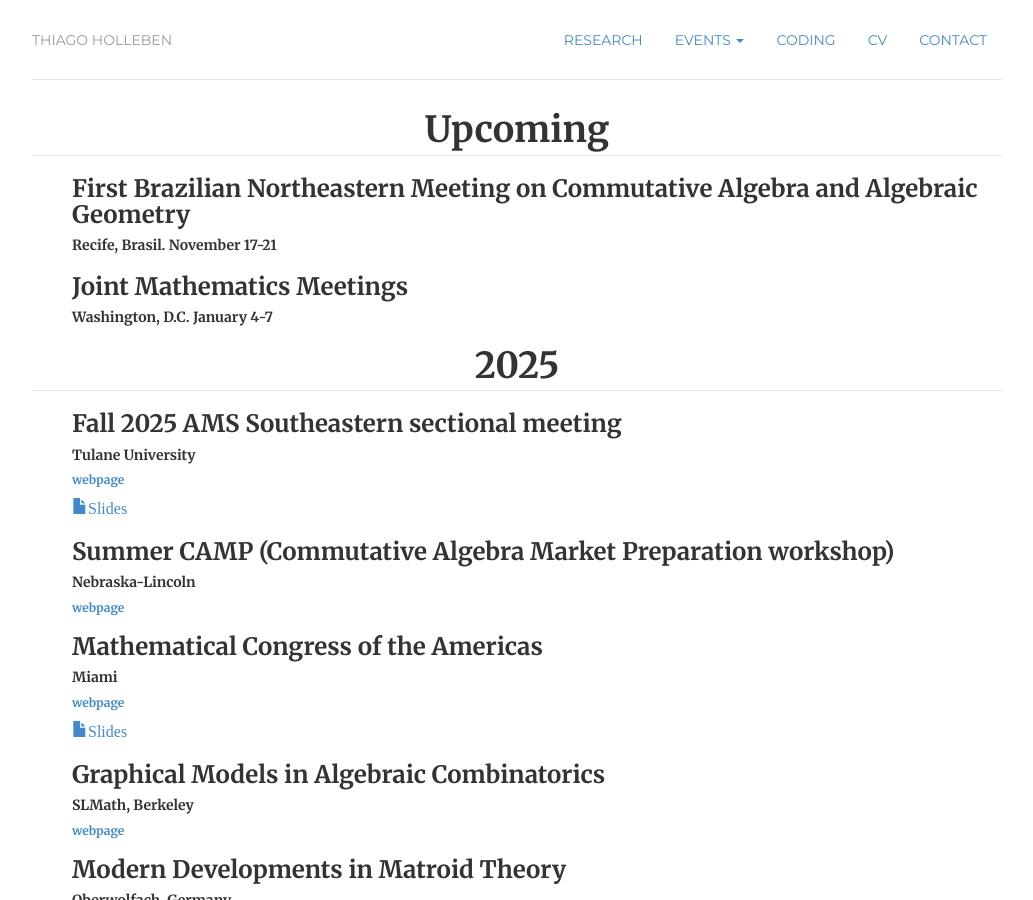
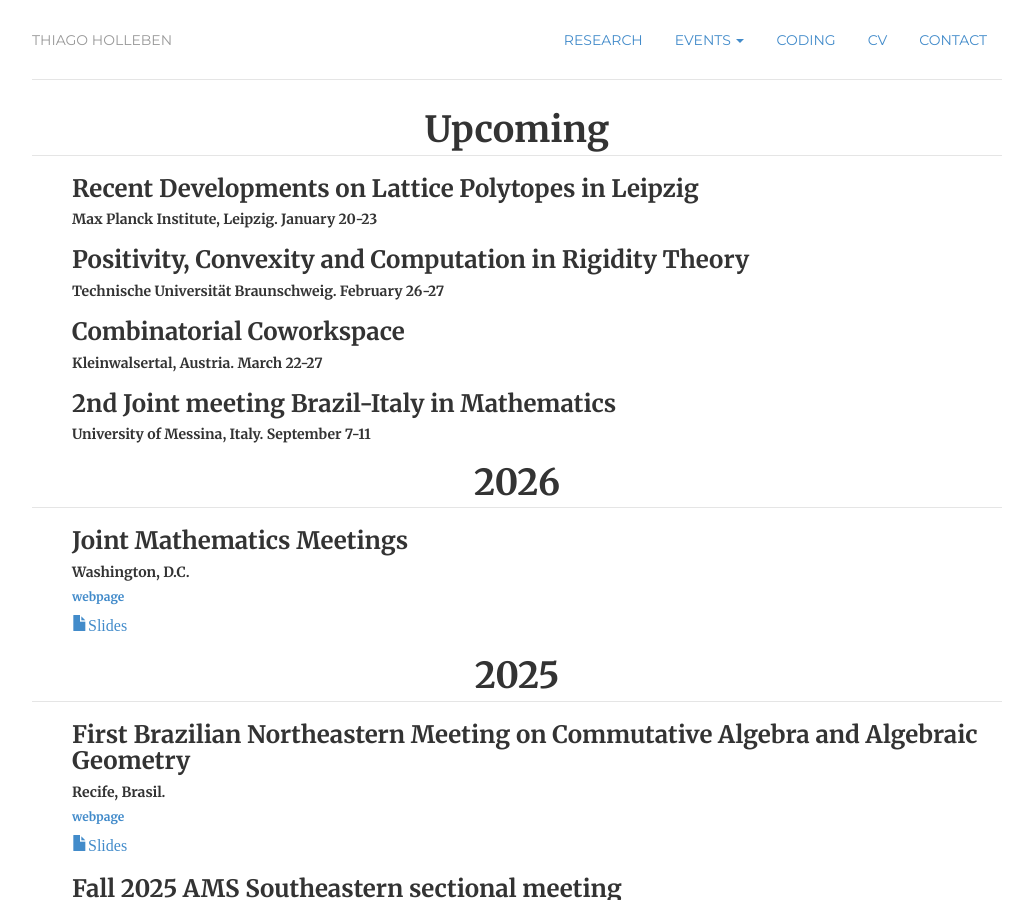
Before and after one commit to hollebenthiago/hollebenthiago.github.io, a Jekyll site: the page built from attended/index.html, in a window 1280 px wide and 900 px high. Shown: the whole window, without its empty margins (123-1156 px from the left). Built offline with Jekyll 4.4.1, drawn with Linux system fonts in a browser that asks for light colours.

Commit message:
updating early 2026

```diff
--- a/attended/index.html
+++ b/attended/index.html
@@ -6,9 +6,67 @@ description: Thiago Holleben is a PhD candidate at Dalhousie University.
 ---
 
 <div class="year">
+    <h1>Upcoming</h1>
+    <div class="paper-list">
+        <ul>
+            <li>
+                <h3>
+                    Recent Developments on Lattice Polytopes in Leipzig
+                </h3>
+                <h5>
+                    Max Planck Institute, Leipzig. January 20-23
+                </h5>
+            </li>
+            <li>
+                <h3>
+                    Positivity, Convexity and Computation in Rigidity Theory
+                </h3>
+                <h5>
+                    Technische Universität Braunschweig. February 26-27
+                </h5>
+            </li>
+            <li>
+                <h3>
+                    Combinatorial Coworkspace
+                </h3>
+                <h5>
+                    Kleinwalsertal, Austria. March 22-27
+                </h5>
+            </li>
+            <li>
+                <h3>
+                    2nd Joint meeting Brazil-Italy in Mathematics
+                </h3>
+                <h5>
+                    University of Messina, Italy. September 7-11
+                </h5>
+            </li>
+        </ul>
+    </div>
+</div>
 
-    <h1>Upcoming</h1>
+<div class="year">
+    <h1>2026</h1>
+    <div class="paper-list">
+        <ul>
+            <li>
+                <h3>
+                    Joint Mathematics Meetings
+                </h3>
+                <h5>
+                    Washington, D.C.
+                </h5>
+                <h6>
+                    <a href="https://jointmathematicsmeetings.org/jmm">webpage</a>
+                </h6>
+                <a href="../slidesposters/slides/jmm26.pdf"><i class="glyphicon glyphicon-file">Slides</i></a>
+            </li>
+        </ul>
+    </div>
+</div>
 
+<div class="year">
+    <h1>2025</h1>
     <div class="paper-list">
         <ul>
             <li>
@@ -16,23 +74,13 @@ description: Thiago Holleben is a PhD candidate at Dalhousie University.
                     First Brazilian Northeastern Meeting on Commutative Algebra and Algebraic Geometry
                 </h3>
                 <h5>
-                    Recife, Brasil. November 17-21
+                    Recife, Brasil.
                 </h5>
+                <h6>
+                    <a href="https://sites.google.com/view/eneag25/">webpage</a>
+                </h6>
+                <a href="../slidesposters/slides/olinda25.pdf"><i class="glyphicon glyphicon-file">Slides</i></a>
             </li>
-            <li>
-                <h3>
-                    Joint Mathematics Meetings
-                </h3>
-                <h5>
-                    Washington, D.C. January 4-7
-                </h5>
-            </li>
-        </ul>
-    </div>
-    <h1>2025</h1>
-
-    <div class="paper-list">
-        <ul>
             <li>
                 <h3>
                     Fall 2025 AMS Southeastern sectional meeting
@@ -162,7 +210,6 @@ description: Thiago Holleben is a PhD candidate at Dalhousie University.
             </li>
         </ul>
     </div>
-
 </div>
 
 <div class="year">
```
Also changed, not shown: 9 other files.
